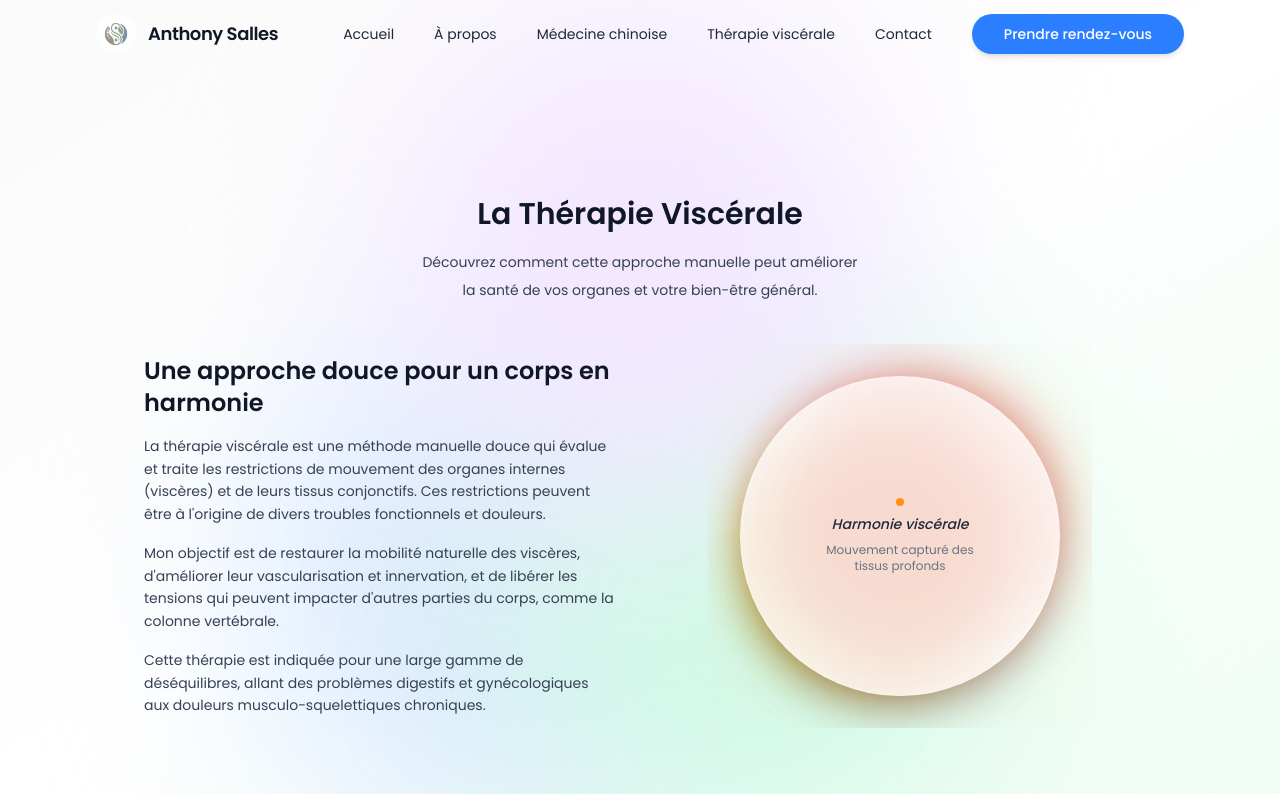
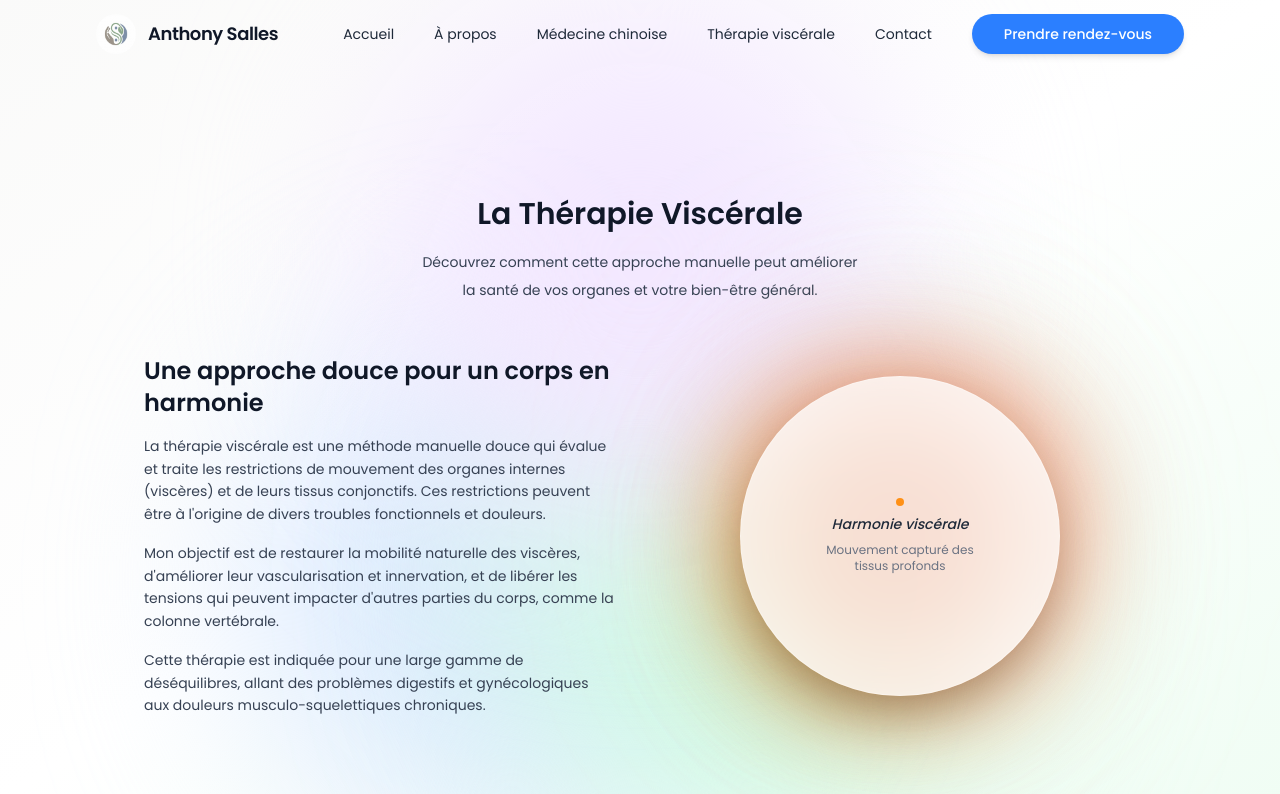
Before and after one commit to LTiollier/anthony-salles, a Next.js app: page /therapie-viscerale in a window 1280 px wide. Shown: the top 794 px of the page. Built offline with nearby package versions, Linux system fonts and the light colour scheme.

Commit message:
:art: fix animation clipping by removing overflow and increasing blur

```diff
--- a/components/organic-pulse.jsx
+++ b/components/organic-pulse.jsx
@@ -8,13 +8,12 @@ import { motion } from 'framer-motion';
  */
 export default function OrganicPulse() {
     return (
-        <div className="relative size-80 md:size-96 flex items-center justify-center overflow-hidden">
+        <div className="relative size-80 md:size-96 flex items-center justify-center">
             {/* Background Soft Glow */}
             <div className="absolute inset-0 bg-orange-100/20 blur-[100px] rounded-full" />
 
-            {/* Blob 1: Soft Coral */}
             <motion.div
-                className="absolute size-48 md:size-64 bg-gradient-to-br from-coral-400/40 to-orange-300/40 rounded-full mix-blend-multiply filter blur-xl"
+                className="absolute size-48 md:size-64 bg-gradient-to-br from-coral-400/40 to-orange-300/40 rounded-full mix-blend-multiply filter blur-3xl"
                 animate={{
                     scale: [1, 1.2, 1],
                     x: [0, 20, 0],
@@ -28,9 +27,8 @@ export default function OrganicPulse() {
                 style={{ backgroundColor: '#F87171' }} // Coral-like
             />
 
-            {/* Blob 2: Soft Ochre */}
             <motion.div
-                className="absolute size-48 md:size-64 bg-gradient-to-tr from-amber-200/40 to-yellow-400/40 rounded-full mix-blend-multiply filter blur-xl"
+                className="absolute size-48 md:size-64 bg-gradient-to-tr from-amber-200/40 to-yellow-400/40 rounded-full mix-blend-multiply filter blur-3xl"
                 animate={{
                     scale: [1.2, 1, 1.2],
                     x: [0, -30, 0],
@@ -44,9 +42,8 @@ export default function OrganicPulse() {
                 style={{ backgroundColor: '#FCD34D' }} // Ochre-like
             />
 
-            {/* Blob 3: Soft Pink/Peach */}
             <motion.div
-                className="absolute size-40 md:size-56 bg-gradient-to-bl from-rose-200/40 to-orange-200/40 rounded-full mix-blend-multiply filter blur-xl"
+                className="absolute size-40 md:size-56 bg-gradient-to-bl from-rose-200/40 to-orange-200/40 rounded-full mix-blend-multiply filter blur-3xl"
                 animate={{
                     scale: [1, 1.1, 1],
                     x: [20, -10, 20],
```
